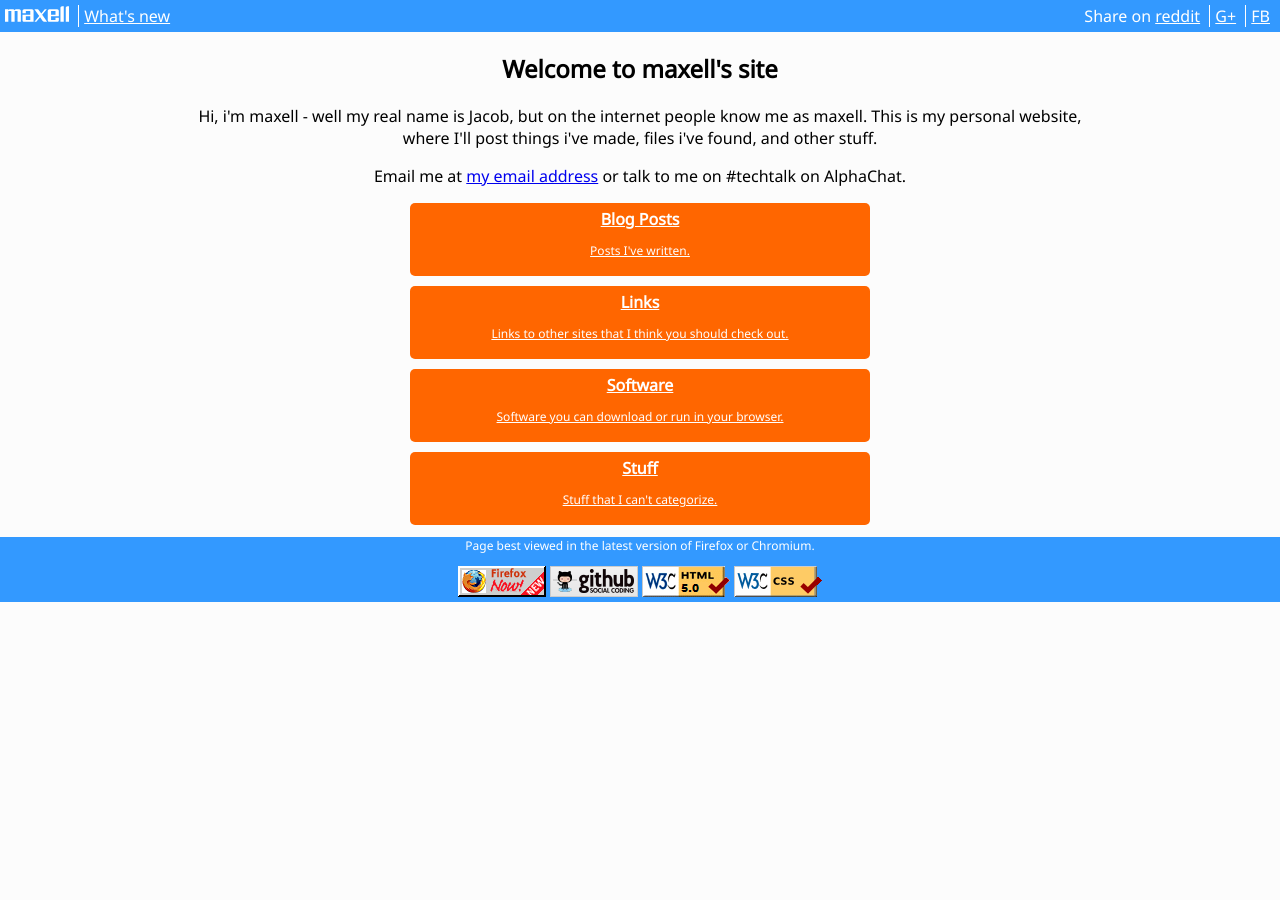
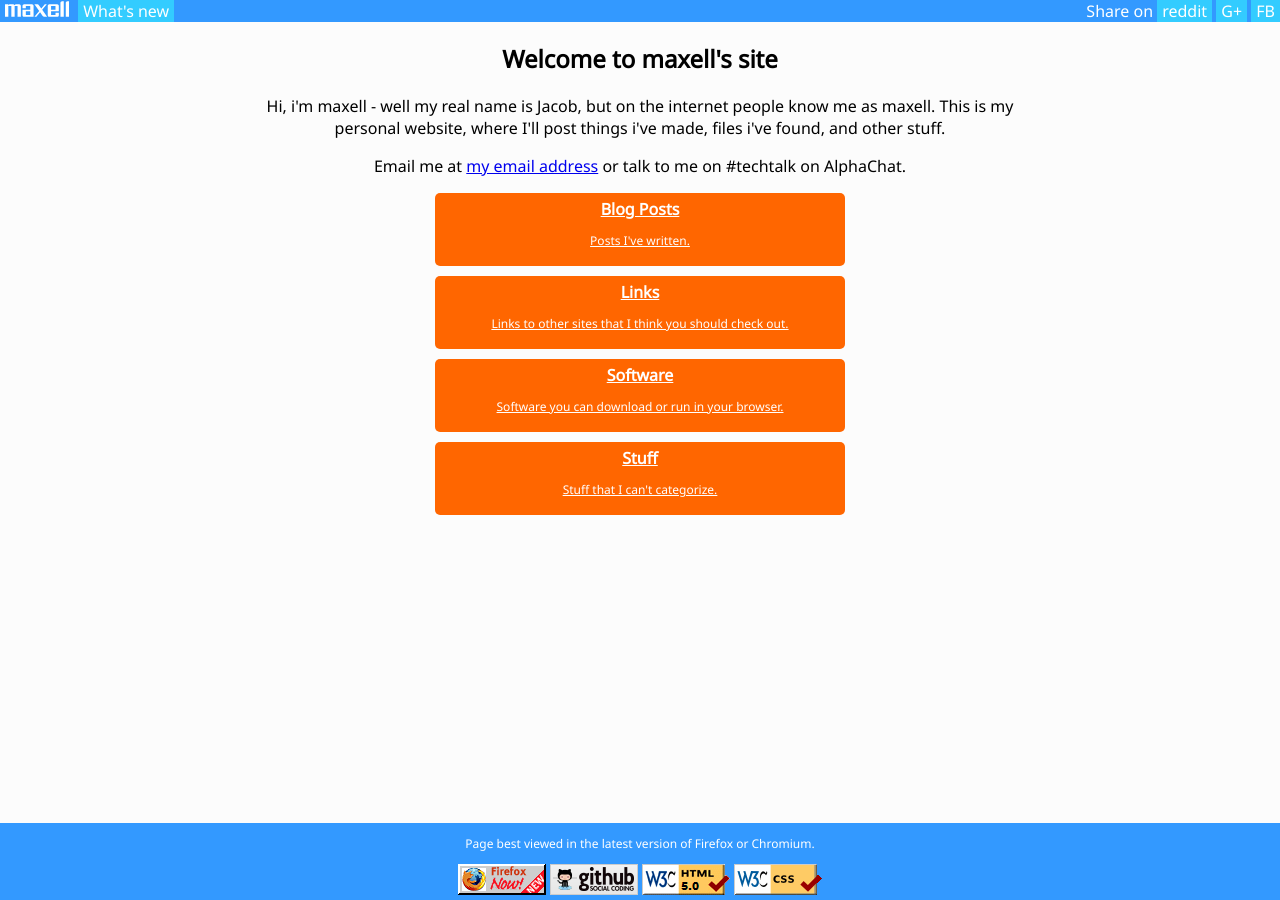
Before and after one commit to TheUltimateHacker/maxellnormalbias.github.io, a Jekyll site: the page built from index.html, in a window 1280 px wide. Built offline with Jekyll 4.4.1, drawn with Linux system fonts in a browser that asks for light colours.

Commit message:
sticky footer and buttons

```diff
--- a/_layouts/default.html
+++ b/_layouts/default.html
@@ -4,15 +4,16 @@
   {% include head.html %}
 
   <body>
+    <div id="wrapper">
 
-    {% include header.html %}
+      {% include header.html %}
 
-    <div class="content">
-		{{ content }}
+      <div class="content">
+  		{{ content }}
+      </div>
+
+      {% include footer.html %}
     </div>
-
-    {% include footer.html %}
-
   </body>
 
 </html>
--- a/_layouts/index.html
+++ b/_layouts/index.html
@@ -4,6 +4,7 @@
   {% include head.html %}
 
   <body>
+    <div id="wrapper">
       {% include header.html %}
       <div class="content">
       	<h2>{{ page.title }}</h2>
@@ -19,6 +20,7 @@
         </ul>
       </div>
       {% include footer.html %}
+  </div>
 
   </body>
 
--- a/_layouts/post.html
+++ b/_layouts/post.html
@@ -4,6 +4,7 @@
   {% include head.html %}
 
   <body>
+    <div id="wrapper">
 
       {% include header.html %}
 
@@ -19,9 +20,9 @@
         </article>
       </div>
 
-
       {% include footer.html %}
 
+    </div>
   </body>
 
 </html>
--- a/style.css
+++ b/style.css
@@ -5,6 +5,7 @@ body{
 	margin-top: 0;
 	margin-left: 0;
 	margin-right: 0;
+	margin-bottom: 0;
 }
 
 @media (max-device-width: 600px) {
@@ -37,7 +38,6 @@ video{
 	margin-right: auto;
 	border-radius: 5px;
 	background-color: #FF6600;
-	min-height: 25%;
 	min-width: 50%;
 	max-width: 50%;
 	text-align: center;
@@ -72,7 +72,6 @@ video{
 	display: flex;
 	color: #FFFFFF;
 	background-color: #3399FF;
-	padding: 5px;
 }
 
 .site-logo{
@@ -88,14 +87,21 @@ video{
 	flex: 0 0 auto;
 }
 
-.header-nav a~a{
-	border-left: 1px solid #FFFFFF;
-	padding-left: 5px;
-}
-
 .header-nav a{
 	color: #FFFFFF;
 	padding-right: 5px;
+	padding-left: 5px;
+	height: 1005;
+	background-color: #33CCFF;
+	text-decoration: none;
+}
+
+.header-nav a:hover{
+	text-decoration: underline;
+}
+
+.header-nav .imglink{
+	background-color: #3399FF;
 }
 
 .site-footer{
@@ -112,9 +118,17 @@ textarea{
 .content{
 	margin-left: auto;
 	margin-right: auto;
-	max-width: 900px;
+	flex: 1;
+	min-height: 100%;
+	max-width: 800px;
 }
 
 .imglink{
 	display: inline-block;
 }
+
+#wrapper{
+	display: flex;
+  flex-direction: column;
+	min-height: 100vh;
+}
```
Also changed, not shown: images/buttons/firefoxnow.svg (added). Lines whose indentation alone changed are shown as unchanged.
